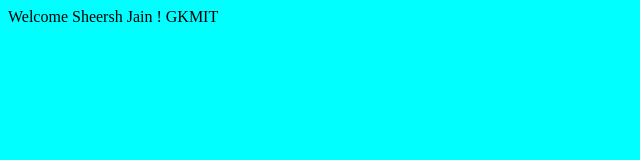
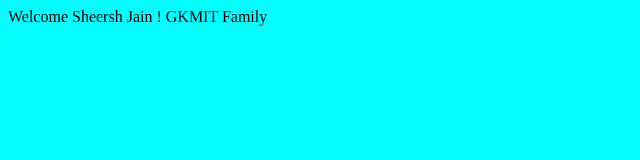
Before and after one commit to sheershjain/testrepo, a plain HTML site: page index.html in a window 1280 px wide. Shown: the full height of the page, 0-640 px from the left. Drawn offline with Linux system fonts and the light colour scheme.

Commit message:
4thwq commit

```diff
--- a/index.html
+++ b/index.html
@@ -1,4 +1,4 @@
 <body bgcolor='aqua'>
 Welcome Sheersh Jain !
-GKMIT
+GKMIT Family
 </body>
```
